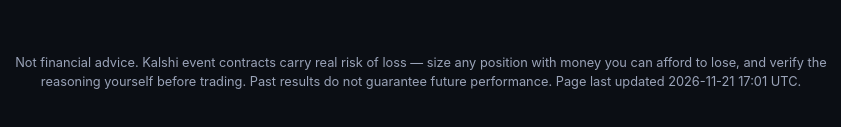
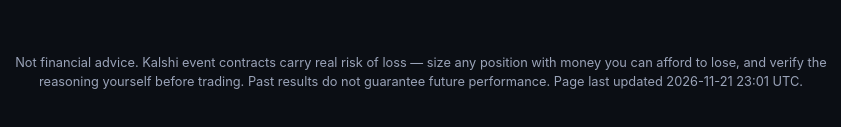
Before and after one commit to nicothagreat/Kedge-LP, a plain HTML site: page index.html in a window 1280 px wide. Shown: the part 1583-1710 px from the top of the page, 219-1060 px from the left. Drawn offline with Linux system fonts and the light colour scheme.

Commit message:
Update landing page (2026-11-21)

```diff
--- a/index.html
+++ b/index.html
@@ -124,7 +124,7 @@
     Not financial advice. Kalshi event contracts carry real risk of loss —
     size any position with money you can afford to lose, and verify the
     reasoning yourself before trading. Past results do not guarantee future
-    performance. Page last updated 2026-11-21 17:01 UTC.
+    performance. Page last updated 2026-11-21 23:01 UTC.
   </footer>
 
 </div>
```
